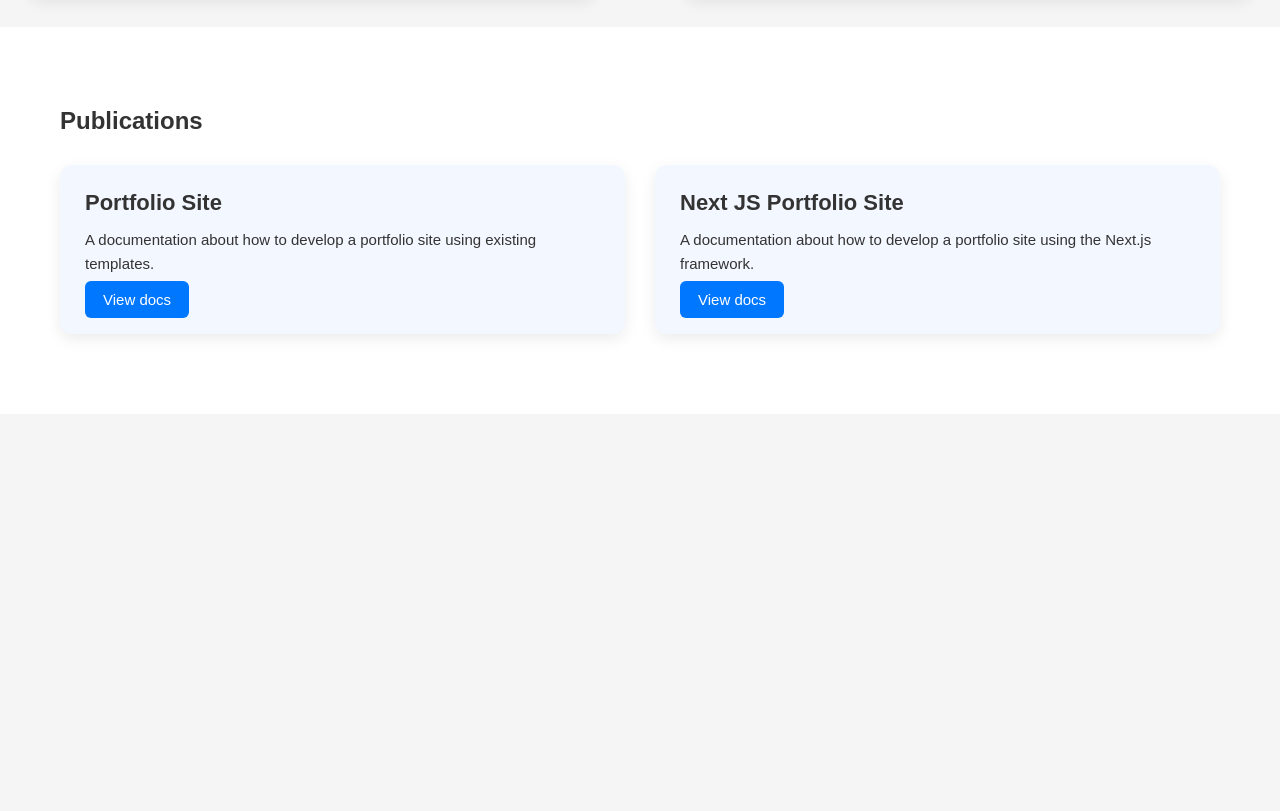
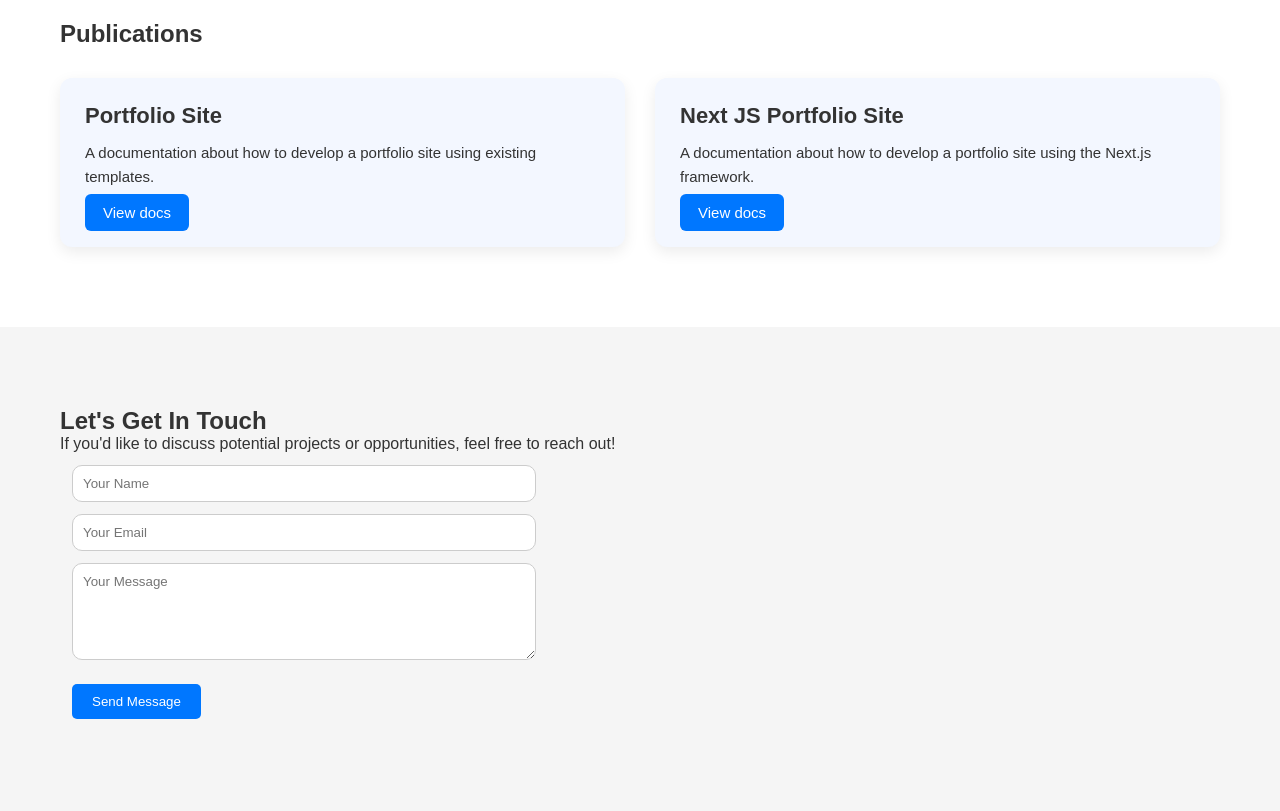
Before and after one commit to ed-sels/Internship, a plain HTML site: page Portfolio Page/index.html in a window 1280 px wide. Shown: the part 1310-2121 px from the top of the page. Before the commit the page ends 1724 px from the top, so only its background shows below. Drawn offline with Linux system fonts and the light colour scheme.

Commit message:
update publications

```diff
--- a/Portfolio Page/index.html
+++ b/Portfolio Page/index.html
@@ -25,7 +25,7 @@
             <a class="cta-btn" href="#projects">View My Work</a>
         </div>
         <div class="hero-img">
-            <img src="wilder.jpeg" alt="Your Photo">
+            <img src="hero.jpeg" alt="Your Photo">
         </div>
     </section>
 
@@ -92,5 +92,17 @@
     </div>
 </section>
 
+
+<section class="touch">
+    <h2>Let's Get In Touch</h2>
+    <p>If you'd like to discuss potential projects or opportunities, feel free to reach out!</p>
+    <form action="POST">
+        <input type="text" name="name" placeholder="Your Name" required>
+        <input type="email" name="email" placeholder="Your Email" required>
+        <textarea name="message" rows="5" placeholder="Your Message" required></textarea>
+        <button type="submit">Send Message</button>
+    </form>
+</section>
+
 </body>
 </html>
--- a/Portfolio Page/styles.css
+++ b/Portfolio Page/styles.css
@@ -197,3 +197,33 @@
 .section-title{
     margin-top: 30px;
 }
+
+.touch{
+  padding: 80px 60px;
+  background: #f5f5f5;
+}
+
+form input,
+form label,
+form textarea {
+  display: block;
+  margin: 12px;
+  border-radius: 10px;
+}
+
+form input,
+form textarea {
+  width: 40%;
+  padding: 10px;
+  border: 1px solid #ccc;
+}
+
+form button {
+  margin: 12px;
+  padding: 10px 20px;
+  background-color: #0077ff;
+  color: white;
+  border: none;
+  border-radius: 5px;
+  cursor: pointer;
+}
```
Also changed, not shown: 1 other file.
